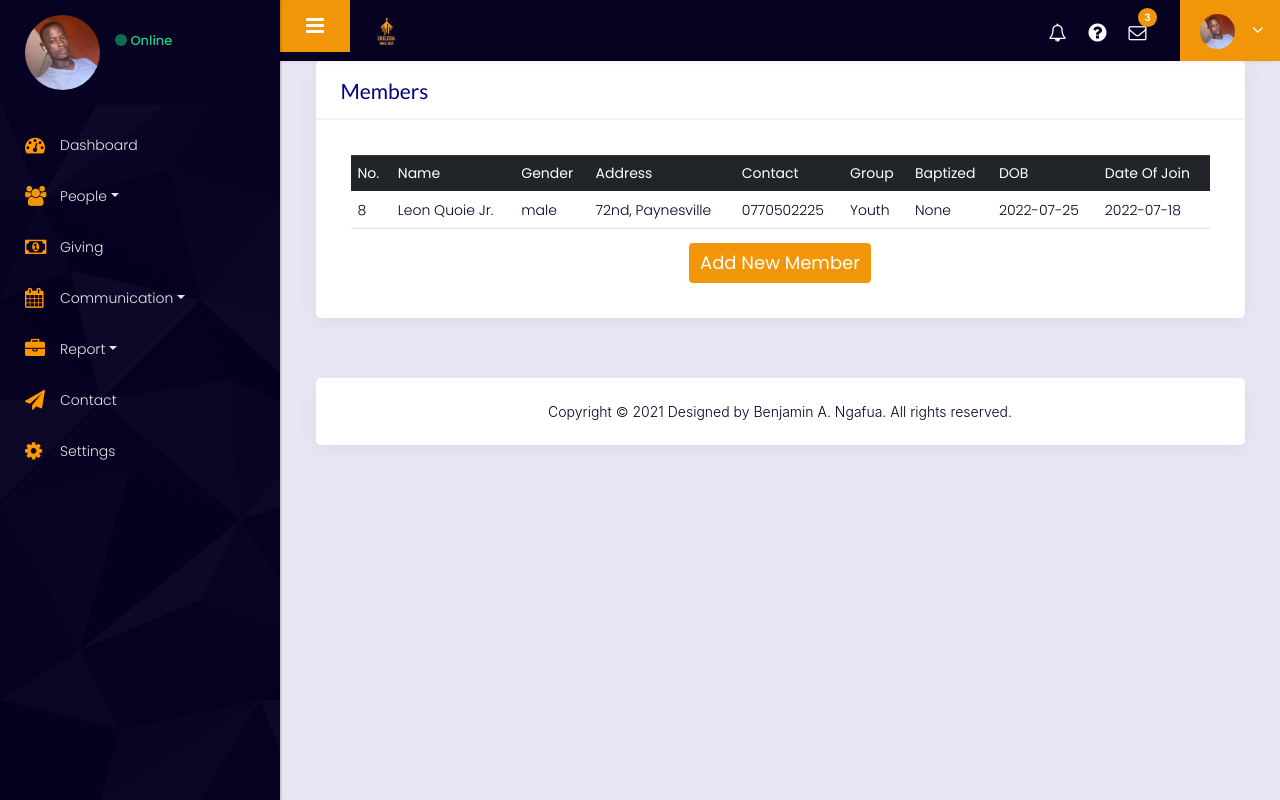
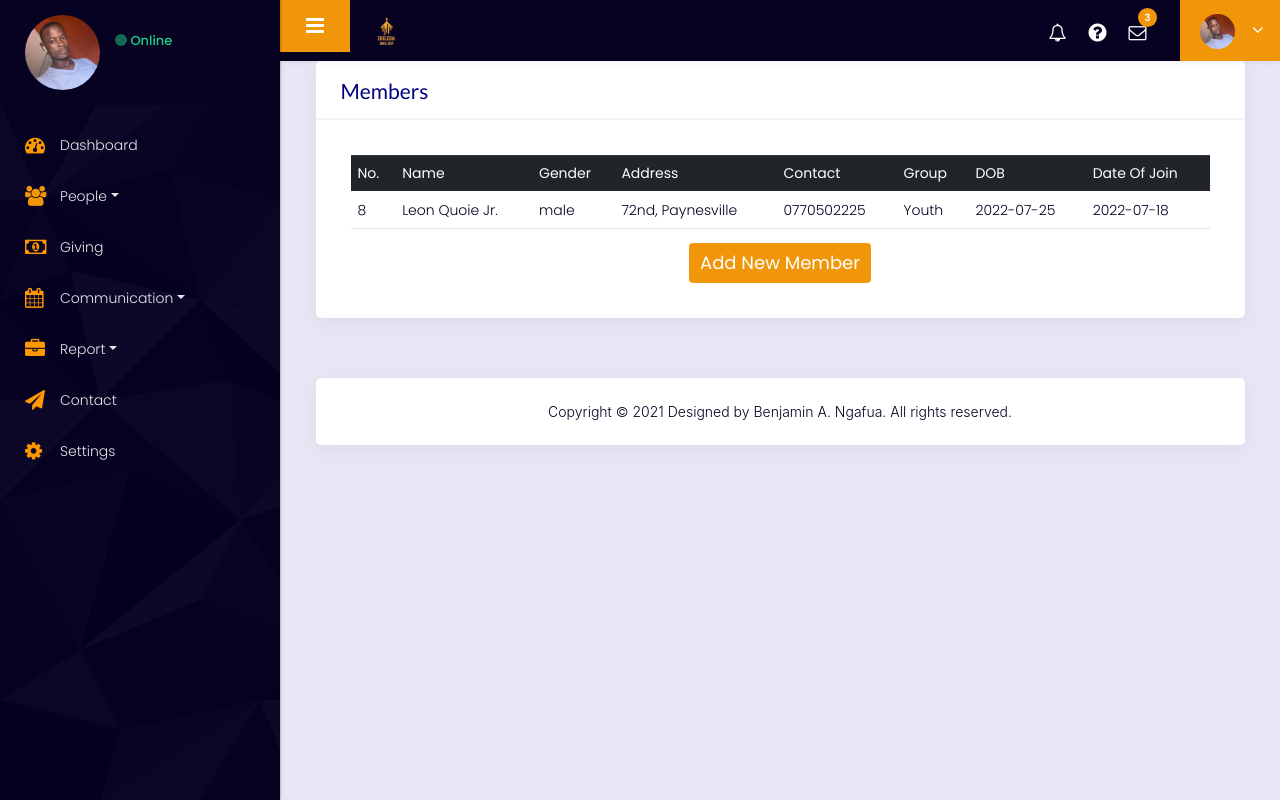
Before and after one commit to benjaminangafua/ekklesia-record, a Flask app: page /member in a window 1280 px wide. Run offline with Flask 2, Linux system fonts and the light colour scheme; a user stored in the database is signed in; data comes from the database, SQL or seed files in the repository; both versions use the stored data as it was before the commit; some libraries are stand-ins or nearby versions.

Commit message:
Updating member form

```diff
--- a/churchAPP/templates/member.html
+++ b/churchAPP/templates/member.html
@@ -24,7 +24,6 @@
                                     <th>Address</th>
                                     <th>Contact</th>
                                     <th>Group</th>
-                                    <th>Baptized</th>
                                     <th>DOB</th>
                                     <th>Date Of Join</th>
                                 </tr>
@@ -38,7 +37,6 @@
                                     <td>{{member.address}}</td>
                                     <td>{{member.contact}}</td>
                                     <td>{{member.department_group}}</td>
-                                    <td>{{member.baptized}}</td>
                                     <td>{{member.date_of_birth}}</td>
                                     <td>{{member.joined_date}}</td>
                                 </tr>
--- a/churchAPP/views.py
+++ b/churchAPP/views.py
@@ -189,8 +189,8 @@ def createMember():
                 # check for a specific church before inserting
 
                 if churchName():
-                    db.execute("INSERT INTO members(name, address, department_group, gender, contact, join_status, date_of_birth, mail, account_id, baptized, joined_date) VALUES(?, ?, ?, ?, ?,?,?,?,?, (SELECT account_id FROM account WHERE account_id=?), date('now'))",
-                            name, address, department,  gender, contact,join_status, date_of_birth, mail, baptized, churchId())
+                    db.execute("INSERT INTO members(name, address, department_group, gender, contact, join_status, date_of_birth, mail, account_id, joined_date) VALUES(?, ?, ?, ?,?,?,?,?, (SELECT account_id FROM account WHERE account_id=?), date('now'))",
+                            name, address, department,  gender, contact,join_status, date_of_birth, mail, churchId())
                     flash("Member created successful!",category="success")
 
                     return redirect("/dashboard")
@@ -203,8 +203,8 @@ def createMember():
         else:
             # check for a specific church before inserting
             if churchName():
-                db.execute("INSERT INTO members(name, address, department_group, gender, contact, join_status, date_of_birth, mail, account_id,baptized, joined_date) VALUES(?, ?, ?, ?, ?,?,?,?, ?, (SELECT account_id FROM account WHERE account_id=?), date('now'))",
-                            name, address, department,  gender, contact,join_status, date_of_birth, mail,baptized, churchId())
+                db.execute("INSERT INTO members(name, address, department_group, gender, contact, join_status, date_of_birth, mail, account_id, joined_date) VALUES(?, ?, ?, ?,?,?,?, ?, (SELECT account_id FROM account WHERE account_id=?), date('now'))",
+                            name, address, department,  gender, contact,join_status, date_of_birth, mail, churchId())
                 flash("Member created successful!",category="success")
                 return redirect("/dashboard")
             else:
```
Also changed, not shown: church.db.
